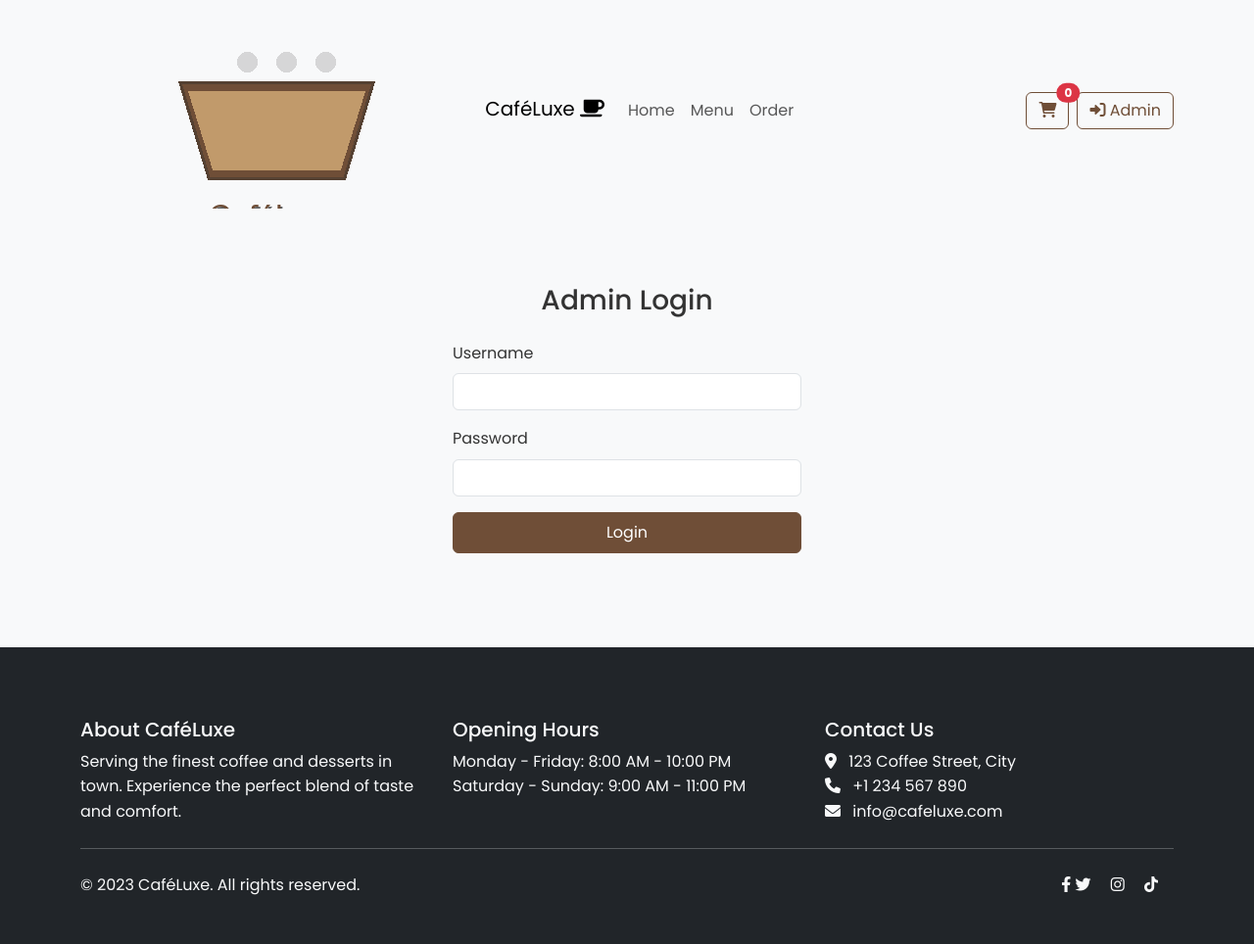
After one commit to Zainab-Dahshan/Moka-Cafee, a Flask app: page /admin/login in a window 1280 px wide. The commit adds this page. Shown: the whole page at 98% size. Run offline with Flask 3, Linux system fonts and the light colour scheme; some libraries are stand-ins or nearby versions.

Commit message:
Modifications

```diff
--- /dev/null
+++ b/app/static/css/Js/main.js
@@ -0,0 +1,23 @@
+// Main JS File – Moka-Cafe
+
+document.addEventListener('DOMContentLoaded', () => {
+    console.log("Main.js Loaded Successfully");
+
+    // Mobile Menu Toggle (لو عندك Navbar)
+    const toggleBtn = document.querySelector('.menu-toggle');
+    const navMenu = document.querySelector('.nav-menu');
+
+    if (toggleBtn && navMenu) {
+        toggleBtn.addEventListener('click', () => {
+            navMenu.classList.toggle('active');
+        });
+    }
+
+    // Toast Auto-Hide Fix
+    const toasts = document.querySelectorAll('.toast');
+    toasts.forEach(toast => {
+        new bootstrap.Toast(toast);
+    });
+    // Admin dashboard JS
+    console.log("Admin JS loaded");
+});
--- a/static/css/style.css
+++ b/app/static/css/style.css
@@ -151,3 +151,11 @@ body {
 .fade-in {
     animation: fadeIn 0.8s ease-out forwards;
 }
+
+/* Basic admin panel styling */
+body {
+    background-color: #f8f9fa;
+}
+.table th, .table td {
+    vertical-align: middle;
+}
--- /dev/null
+++ b/app/templates/admin/login.html
@@ -0,0 +1,25 @@
+{% extends "base.html" %}
+
+{% block title %}Admin Login{% endblock %}
+
+{% block content %}
+<div class="container py-5">
+    <div class="row justify-content-center">
+        <div class="col-md-4">
+            <h3 class="text-center mb-4">Admin Login</h3>
+            <form method="POST">
+                {{ form.hidden_tag() }}
+                <div class="mb-3">
+                    {{ form.username.label(class="form-label") }}
+                    {{ form.username(class="form-control") }}
+                </div>
+                <div class="mb-3">
+                    {{ form.password.label(class="form-label") }}
+                    {{ form.password(class="form-control") }}
+                </div>
+                <button type="submit" class="btn btn-primary w-100">Login</button>
+            </form>
+        </div>
+    </div>
+</div>
+{% endblock %}
--- /dev/null
+++ b/app/templates/admin/manage_menu.html
@@ -0,0 +1 @@
+manage_menu.html
```
Also changed, not shown: app/templates/admin/Dashboard.html (added, +23 -0 lines), app/templates/admin/orders.html (added, +33 -0 lines), app/static/css/responsive.css (renamed from static/css/responsive.css), app/static/images/logo.png (renamed from static/images/logo.png).
